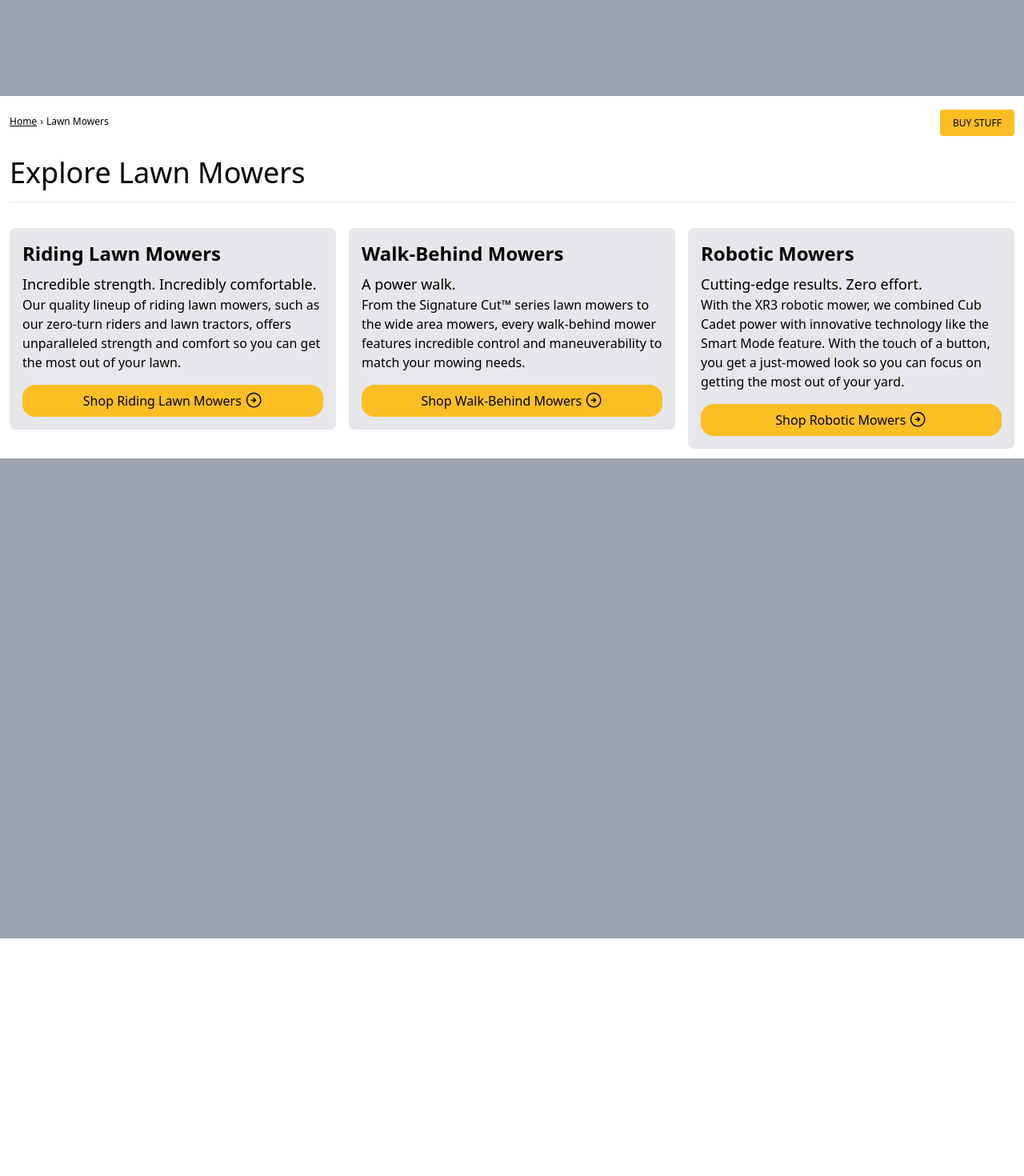
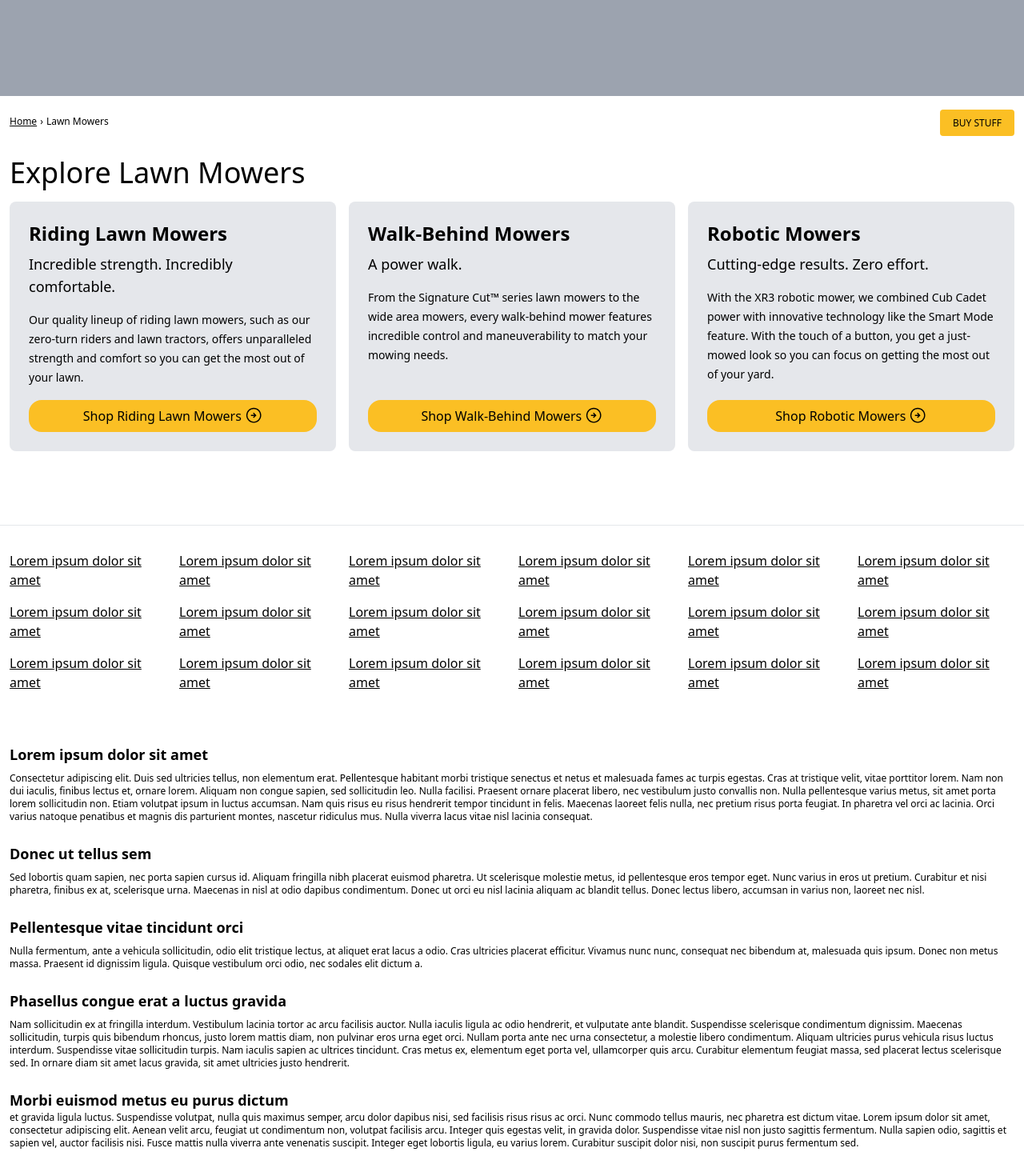
Before and after one commit to theckeler/cc-site-build, a Next.js app: page /lawn-mowers in a window 1280 px wide. Shown: the part 40-1510 px from the top of the page at 80% size. Before the commit the page ends 1213 px from the top, so only its background shows below. Built offline with nearby package versions, Linux system fonts and the light colour scheme.

Commit message:
upfdated

```diff
--- a/components/CategoryCard.js
+++ b/components/CategoryCard.js
@@ -7,15 +7,19 @@
 
 	{
 		return (
-			<Selector href={href} className="block p-4 rounded-lg bg-gray-200">
+			<Selector
+				href={href}
+				className="block md:flex md:flex-col p-6 rounded-lg bg-gray-200 md:h-full">
 				<h2 className="text-2xl font-bold">{h2}</h2>
-				<h3 className="text-lg mt-2">{h3}</h3>
-				<p>{p}</p>
-				<ButtonMain
-					title={`Shop ${h2}`}
-					className="w-full mt-4 p-2 flex justify-center bg-amber-400 rounded-2xl"
-					noButton
-				/>
+				{!!h3 && <h3 className="text-lg mt-2">{h3}</h3>}
+				<p className="mt-4 text-sm leading-6">{p}</p>
+				<div className="mt-auto">
+					<ButtonMain
+						title={`Shop ${h2}`}
+						className="w-full mt-4 p-2 flex justify-center bg-amber-400 rounded-2xl"
+						noButton
+					/>
+				</div>
 			</Selector>
 		);
 	}
--- /dev/null
+++ b/components/SEOGreek.js
@@ -0,0 +1,76 @@
+export default function SEOGreek() {
+	return (
+		<>
+			<h3 className="text-lg font-bold">Lorem ipsum dolor sit amet</h3>
+			<p className="text-xs leading-4 mt-2">
+				Consectetur adipiscing elit. Duis sed ultricies tellus, non elementum
+				erat. Pellentesque habitant morbi tristique senectus et netus et
+				malesuada fames ac turpis egestas. Cras at tristique velit, vitae
+				porttitor lorem. Nam non dui iaculis, finibus lectus et, ornare lorem.
+				Aliquam non congue sapien, sed sollicitudin leo. Nulla facilisi.
+				Praesent ornare placerat libero, nec vestibulum justo convallis non.
+				Nulla pellentesque varius metus, sit amet porta lorem sollicitudin non.
+				Etiam volutpat ipsum in luctus accumsan. Nam quis risus eu risus
+				hendrerit tempor tincidunt in felis. Maecenas laoreet felis nulla, nec
+				pretium risus porta feugiat. In pharetra vel orci ac lacinia. Orci
+				varius natoque penatibus et magnis dis parturient montes, nascetur
+				ridiculus mus. Nulla viverra lacus vitae nisl lacinia consequat.
+			</p>
+
+			<h3 className="text-lg font-bold mt-6">Donec ut tellus sem</h3>
+			<p className="text-xs leading-4 mt-2">
+				Sed lobortis quam sapien, nec porta sapien cursus id. Aliquam fringilla
+				nibh placerat euismod pharetra. Ut scelerisque molestie metus, id
+				pellentesque eros tempor eget. Nunc varius in eros ut pretium. Curabitur
+				et nisi pharetra, finibus ex at, scelerisque urna. Maecenas in nisl at
+				odio dapibus condimentum. Donec ut orci eu nisl lacinia aliquam ac
+				blandit tellus. Donec lectus libero, accumsan in varius non, laoreet nec
+				nisl.
+			</p>
+
+			<h3 className="text-lg font-bold mt-6">
+				Pellentesque vitae tincidunt orci
+			</h3>
+			<p className="text-xs leading-4 mt-2">
+				Nulla fermentum, ante a vehicula sollicitudin, odio elit tristique
+				lectus, at aliquet erat lacus a odio. Cras ultricies placerat efficitur.
+				Vivamus nunc nunc, consequat nec bibendum at, malesuada quis ipsum.
+				Donec non metus massa. Praesent id dignissim ligula. Quisque vestibulum
+				orci odio, nec sodales elit dictum a.
+			</p>
+
+			<h3 className="text-lg font-bold mt-6">
+				Phasellus congue erat a luctus gravida
+			</h3>
+			<p className="text-xs leading-4 mt-2">
+				Nam sollicitudin ex at fringilla interdum. Vestibulum lacinia tortor ac
+				arcu facilisis auctor. Nulla iaculis ligula ac odio hendrerit, et
+				vulputate ante blandit. Suspendisse scelerisque condimentum dignissim.
+				Maecenas sollicitudin, turpis quis bibendum rhoncus, justo lorem mattis
+				diam, non pulvinar eros urna eget orci. Nullam porta ante nec urna
+				consectetur, a molestie libero condimentum. Aliquam ultricies purus
+				vehicula risus luctus interdum. Suspendisse vitae sollicitudin turpis.
+				Nam iaculis sapien ac ultrices tincidunt. Cras metus ex, elementum eget
+				porta vel, ullamcorper quis arcu. Curabitur elementum feugiat massa, sed
+				placerat lectus scelerisque sed. In ornare diam sit amet lacus gravida,
+				sit amet ultricies justo hendrerit.
+			</p>
+
+			<h3 className="text-lg font-bold mt-6">
+				Morbi euismod metus eu purus dictum
+			</h3>
+			<p className="text-xs leading-4">
+				et gravida ligula luctus. Suspendisse volutpat, nulla quis maximus
+				semper, arcu dolor dapibus nisi, sed facilisis risus risus ac orci. Nunc
+				commodo tellus mauris, nec pharetra est dictum vitae. Lorem ipsum dolor
+				sit amet, consectetur adipiscing elit. Aenean velit arcu, feugiat ut
+				condimentum non, volutpat facilisis arcu. Integer quis egestas velit, in
+				gravida dolor. Suspendisse vitae nisl non justo sagittis fermentum.
+				Nulla sapien odio, sagittis et sapien vel, auctor facilisis nisi. Fusce
+				mattis nulla viverra ante venenatis suscipit. Integer eget lobortis
+				ligula, eu varius lorem. Curabitur suscipit dolor nisi, non suscipit
+				purus fermentum sed.
+			</p>
+		</>
+	);
+}
--- /dev/null
+++ b/components/SEOLinks.js
@@ -0,0 +1,13 @@
+export default function SEOLinks() {
+	return (
+		<ul className="lg:grid lg:grid-cols-6 lg:gap-4">
+			{[...Array(18)].map((x, i) => (
+				<li key={i}>
+					<a href="#top" className="underline">
+						Lorem ipsum dolor sit amet
+					</a>
+				</li>
+			))}
+		</ul>
+	);
+}
--- a/pages/index.js
+++ b/pages/index.js
@@ -8,7 +8,7 @@
 			className="max-w-screen-2xl mx-auto p-10"
 			style={{ minHeight: "50vh" }}>
 			<h1 className="text-4xl border-b pb-4 mb-4">Product Lineup</h1>
-			<ul className="grid grid-cols-3 gap-4">
+			<ul className="lg:grid lg:grid-cols-3 lg:gap-4">
 				<li className="">
 					<CategoryCard
 						h2="Lawn Mowers"
@@ -16,35 +16,35 @@
 						href="/lawn-mowers"
 					/>
 				</li>
-				<li>
+				<li className="mt-4 lg:mt-0">
 					<CategoryCard
 						h2="Snow Blowers"
 						p="Three tiers of snow-clearing power engineered so winter never stands in your way."
 						href="#top"
 					/>
 				</li>
-				<li>
+				<li className="mt-4 lg:mt-0">
 					<CategoryCard
 						h2="UTVs"
 						p="Setting a new standard with industry-leading features for utility vehicles that can handle it all."
 						href="#top"
 					/>
 				</li>
-				<li>
+				<li className="mt-4 lg:mt-0">
 					<CategoryCard
 						h2="Electric Mowers & Tools"
 						p="Introducing the all fully electric lineup from Cub Cadet. 100% electric. 0% Compromise. Explore Now."
 						href="#top"
 					/>
 				</li>
-				<li>
+				<li className="mt-4 lg:mt-0">
 					<CategoryCard
 						h2="Commercial Equipment"
 						p="We started from scratch by designing every element of our commercial line with the professional in mind."
 						href="#top"
 					/>
 				</li>
-				<li>
+				<li className="mt-4 lg:mt-0">
 					<CategoryCard
 						h2="Accessories"
 						p="Optimize your equipment with a full line of accessories and attachments such as baggers, snow blades and mulch kits."
--- a/pages/lawn-mowers/index.js
+++ b/pages/lawn-mowers/index.js
@@ -3,10 +3,12 @@
 import CategoryCard from "@/components/CategoryCard";
 import BreadCrumbs from "@/components/BreadCrumbs";
 import H1 from "@/components/H1";
+import SEOGreek from "@/components/SEOGreek";
+import SEOLinks from "@/components/SEOLinks";
 
 export default function Index() {
 	return (
-		<ul className="">
+		<ul className="pb-20">
 			<li className="max-w-screen-2xl mx-auto p-3">
 				<BreadCrumbs
 					crumbs={[{ title: "Home", url: "/" }, { title: "Lawn Mowers" }]}
@@ -17,10 +19,11 @@
 				<H1
 					title="Explore Lawn Mowers"
 					srOnly="Cub Cadet"
-					className="text-4xl border-b pb-4 mb-4"
+					className="text-4xl mb-4"
 				/>
-				<ul className="grid grid-cols-3 gap-4 mt-8">
-					<li>
+
+				<ul className="lg:grid lg:grid-cols-3 lg:gap-4">
+					<li className="">
 						<CategoryCard
 							h2="Riding Lawn Mowers"
 							h3="Incredible strength. Incredibly comfortable."
@@ -28,27 +31,29 @@
 							href="/lawn-mowers/riding-lawn-mowers"
 						/>
 					</li>
-					<li>
-						<div>
+					<li className="mt-4 lg:mt-0">
 						<CategoryCard
 							h2="Walk-Behind Mowers"
 							h3="A power walk."
 							p="From the Signature Cut™ series lawn mowers to the wide area mowers, every walk-behind mower features incredible control and maneuverability to match your mowing needs."
 							href="#top"
 						/>
-						</div>
 					</li>
-					<li>
-						<div>
+					<li className="mt-4 lg:mt-0">
 						<CategoryCard
 							h2="Robotic Mowers"
 							h3="Cutting-edge results. Zero effort."
 							p="With the XR3 robotic mower, we combined Cub Cadet power with innovative technology like the Smart Mode feature. With the touch of a button, you get a just-mowed look so you can focus on getting the most out of your yard."
 							href="#top"
 						/>
-						</div>
 					</li>
 				</ul>
+			</li>
+			<li className="max-w-screen-2xl mx-auto p-3 border-t mt-20 pt-8">
+				<SEOLinks />
+			</li>
+			<li className="max-w-screen-2xl mx-auto p-3 mt-10">
+				<SEOGreek />
 			</li>
 		</ul>
 	);
--- a/pages/lawn-mowers/riding-lawn-mowers/index.js
+++ b/pages/lawn-mowers/riding-lawn-mowers/index.js
@@ -3,10 +3,12 @@
 import BreadCrumbs from "@/components/BreadCrumbs";
 import CategoryCard from "@/components/CategoryCard";
 import H1 from "@/components/H1";
+import SEOGreek from "@/components/SEOGreek";
+import SEOLinks from "@/components/SEOLinks";
 
 export default function Index() {
 	return (
-		<ul className="">
+		<ul className="pb-20">
 			<li className="max-w-screen-2xl mx-auto p-3">
 				<BreadCrumbs
 					crumbs={[
@@ -21,15 +23,15 @@
 				<H1
 					title="Explore Riding Lawn Mowers"
 					srOnly="Cub Cadet"
-					className="text-4xl border-b pb-4 mb-4"
+					className=""
 				/>
-				<p className="text-sm mt-8 max-w-6xl leading-loose">
+				<p className="text-sm my-8 max-w-6xl leading-6">
 					A complete lineup of zero-turn mowers, lawn and garden tractors, and
 					electric mowers, all featuring the strength and durability that bring
 					your lawn to life.
 				</p>
 
-				<ul className="grid grid-cols-3 gap-4 mt-8">
+				<ul className="lg:grid lg:grid-cols-3 lg:gap-4">
 					<li className="">
 						<CategoryCard
 							h2="Zero Turn Mowers"
@@ -38,8 +40,7 @@
 							href="/lawn-mowers/riding-lawn-mowers/zero-turn-mowers"
 						/>
 					</li>
-					<li>
-						<div>
+					<li className="mt-4 lg:mt-0">
 						<CategoryCard
 							h2="Lawn & Garden Tractors"
 							h3="Power & Precision for the Bigger Challenges"
@@ -51,10 +52,8 @@
 									versatility and utility."
 							href="#top"
 						/>
-						</div>
 					</li>
-					<li>
-						<div>
+					<li className="mt-4 lg:mt-0">
 						<CategoryCard
 							h2="Electric Riding Mowers"
 							h3="Zero Gasoline, Zero Emissions"
@@ -64,9 +63,14 @@
 									power fade and reduced noise for a more enjoyable ride."
 							href="#top"
 						/>
-						</div>
 					</li>
 				</ul>
+			</li>
+			<li className="max-w-screen-2xl mx-auto p-3 border-t mt-20 pt-8">
+				<SEOLinks />
+			</li>
+			<li className="max-w-screen-2xl mx-auto p-3 mt-10">
+				<SEOGreek />
 			</li>
 		</ul>
 	);
```
Lines whose indentation alone changed are shown as unchanged.
